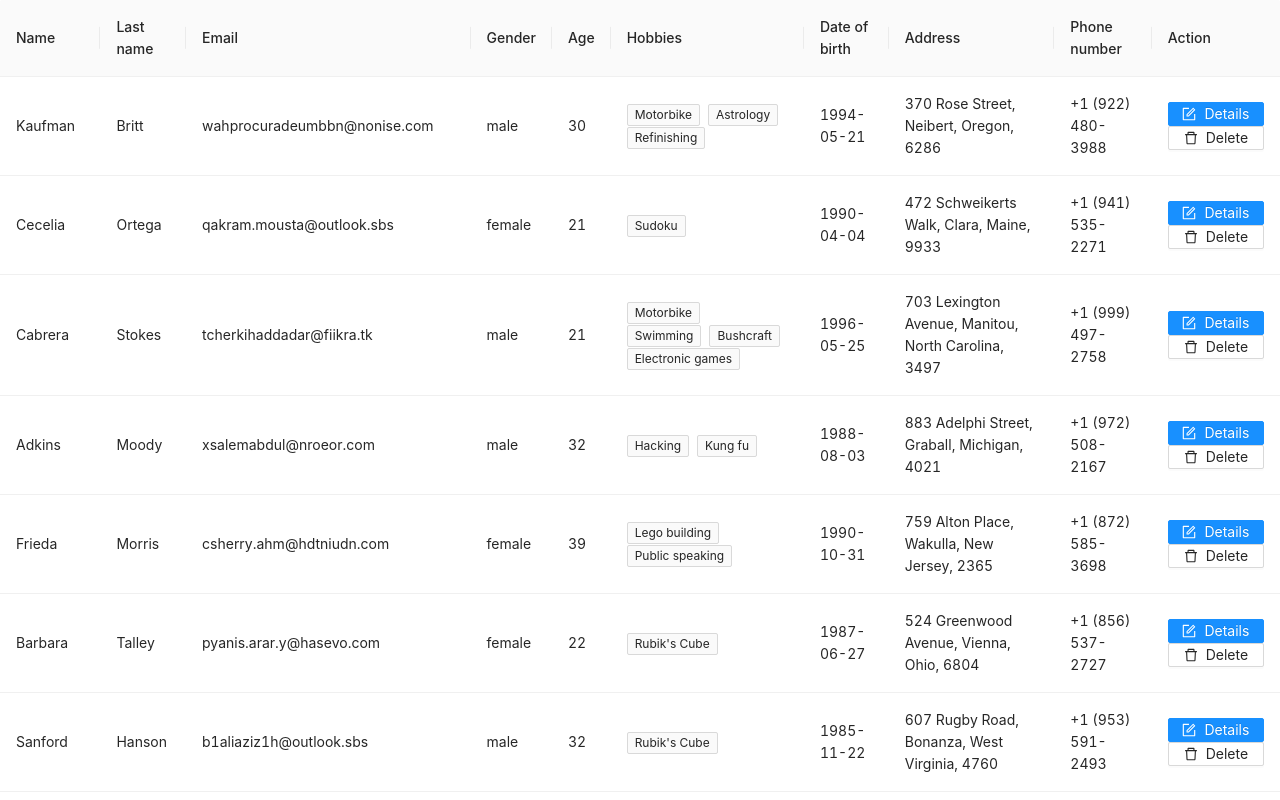
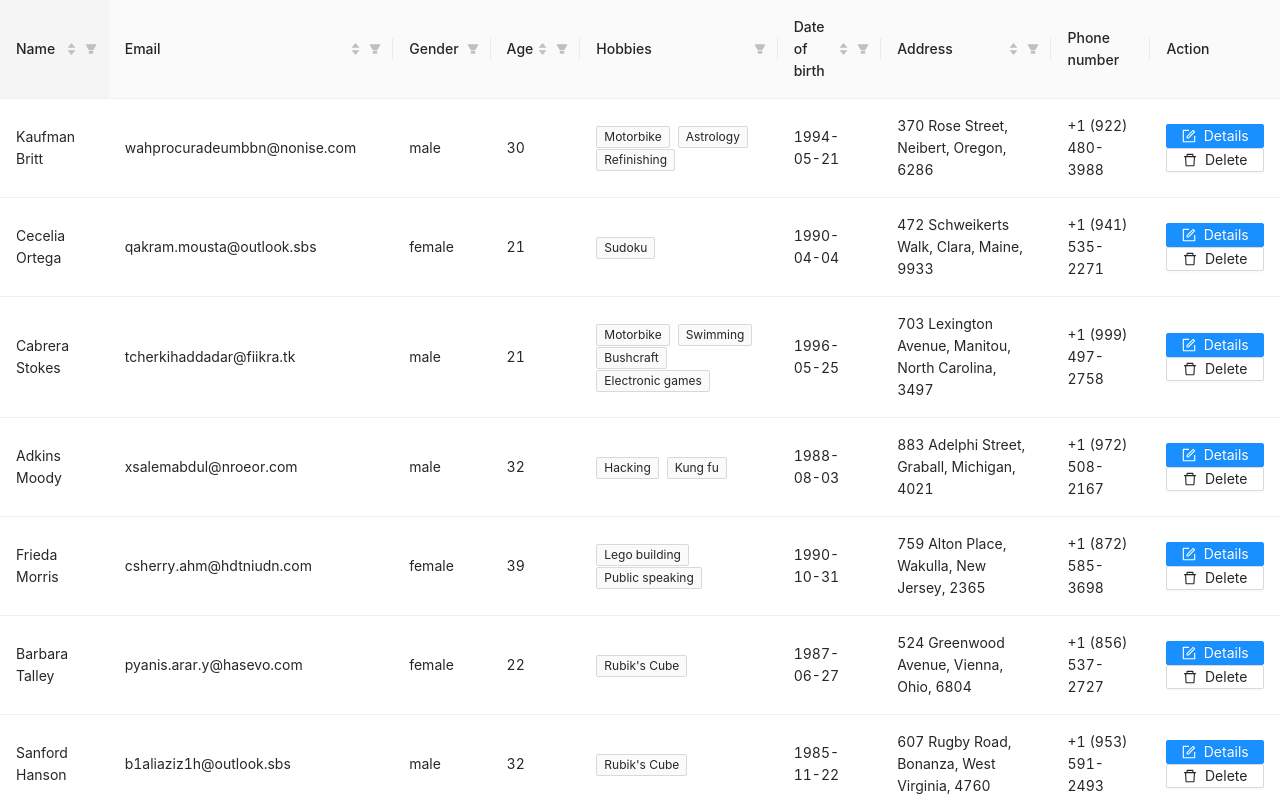
Before and after one commit to aniasgit/admin-users, a React (Create React App) app: page / in a window 1280 px wide. Shown: the top 800 px of the page. Built offline with nearby package versions, Linux system fonts and the light colour scheme.

Commit message:
sorting and filtering usersData

```diff
--- a/src/components/UsersTable.tsx
+++ b/src/components/UsersTable.tsx
@@ -4,39 +4,57 @@ import {UsersContext} from '../context/UsersContext';
 import type {UserContextType} from '../context/UsersContext';
 import {DeleteOutlined, FormOutlined} from '@ant-design/icons';
 import {Link} from 'react-router-dom';
+import type {User} from '../services/UsersService';
+import { ColumnsType } from 'antd/es/table'
+import {nameFilters, onNameFilter, emailFilters, onEmailFilter, ageFilters, onAgeFilter, hobbyFilters, onHobbyFilter, dateFilters, onDateFilter, addressFilters, onAddressFilter} from './UsersTableFilters';
+
 
 function UsersTable() {
 
     const {usersData, hobbyMap} = useContext<UserContextType>(UsersContext);
 
-    const columns = [
+    const columns : ColumnsType<User> = [
       {
         key: '1',
         title: 'Name',
-        dataIndex: 'name'
+        dataIndex: 'name',
+        render: (name: string, record: User) => {return name+' '+record.lastName},
+        sorter: (record1: User, record2: User) => {
+          const comp = record1.name.localeCompare(record2.name);
+          if (comp !== 0) return comp;
+          else return record1.lastName.localeCompare(record2.lastName);
+        },
+        filters: nameFilters(usersData),
+        onFilter: onNameFilter
       },
       {
         key: '2',
-        title: 'Last name',
-        dataIndex: 'lastName'
+        title: 'Email',
+        dataIndex: 'email',
+        sorter: (record1: User, record2: User) => record1.email.localeCompare(record2.email),
+        filters: emailFilters(usersData),
+        onFilter: onEmailFilter
       },
       {
         key: '3',
-        title: 'Email',
-        dataIndex: 'email'
+        title: 'Gender',
+        dataIndex: 'gender',
+        filters: [
+          {text: "female", value: "female"},
+          {text: "male", value: "male"}
+        ],
+        onFilter: (value: any, record: User) => record.gender === value
       },
       {
         key: '4',
-        title: 'Gender',
-        dataIndex: 'gender'
+        title: 'Age',
+        dataIndex: 'age',
+        sorter: (record1:User, record2:User) => record1.age-record2.age,
+        filters: ageFilters(usersData),
+        onFilter: onAgeFilter
       },
       {
         key: '5',
-        title: 'Age',
-        dataIndex: 'age'
-      },
-      {
-        key: '6',
         title: 'Hobbies',
         dataIndex: 'hobbies',
         render: (hobbies: string[]) => (
@@ -57,25 +75,33 @@ function UsersTable() {
               );
             })}
           </>
-        )
+        ),
+        filters: hobbyFilters(hobbyMap),
+        onFilter: onHobbyFilter
+      },
+      {
+        key: '6',
+        title: 'Date of birth',
+        dataIndex: 'dateOfBirth',
+        sorter: (record1: User, record2: User) => record1.dateOfBirth.localeCompare(record2.dateOfBirth),
+        filters: dateFilters(usersData),
+        onFilter: onDateFilter
       },
       {
         key: '7',
-        title: 'Date of birth',
-        dataIndex: 'dateOfBirth'
+        title: 'Address',
+        dataIndex: 'address',
+        sorter: (record1: User, record2: User) => record1.address.localeCompare(record2.address),
+        filters: addressFilters(usersData),
+        onFilter: onAddressFilter
       },
       {
         key: '8',
-        title: 'Address',
-        dataIndex: 'address'
-      },
-      {
-        key: '9',
         title: 'Phone number',
         dataIndex: 'phoneNumber'
       },
       {
-        key: '10',
+        key: '9',
         title: 'Action',
         dataIndex: 'id',
         render: (id: string) => {
--- /dev/null
+++ b/src/components/UsersTableFilters.tsx
@@ -0,0 +1,79 @@
+import type {User} from '../services/UsersService';
+import type {Hobby} from '../services/HobbiesService';
+
+function nameFilters(users: User[]) {
+    let nameArray = users.map((user) => user.name+' '+user.lastName);
+    nameArray = Array.from(new Set(nameArray));
+    nameArray.sort();
+    let nameFilters = [];
+    nameFilters = nameArray.map((name) => ({text: name, value: name}));
+    return nameFilters;
+}
+
+function onNameFilter (value: any, record: User) {
+    return (record.name+' '+record.lastName) === value;
+}
+function emailFilters(users: User[]) {
+    let emailArray = users.map((user) => user.email);
+    emailArray = Array.from(new Set(emailArray));
+    emailArray.sort();
+    let emailFilters = [];
+    emailFilters = emailArray.map((email) => ({text: email, value: email}));
+    return emailFilters;
+}
+
+function onEmailFilter (value: any, record: User) {
+    return record.email === value;
+}
+
+function ageFilters(users: User[]) {
+    let ageArray = users.map((user) => user.age);
+    ageArray = Array.from(new Set(ageArray));
+    ageArray.sort();
+    let ageFilters = [];
+    ageFilters = ageArray.map((age) => ({text: age.toString(), value: age}));
+    return ageFilters;
+}
+
+function onAgeFilter (value: any, record: User) {
+    return record.age === value;
+}
+
+function hobbyFilters(hobbies: Hobby[]) {
+    hobbies.sort((a, b) => a.name.localeCompare(b.name));
+    let hobbyFilters = [];
+    hobbyFilters = hobbies.map((hobby) => ({text: hobby.name, value: hobby.id}));
+    return hobbyFilters;
+}
+
+function onHobbyFilter (value: any, record: User) {
+    return record.hobbies.includes(value);
+}
+
+function dateFilters(users: User[]) {
+    let dateArray = users.map((user) => user.dateOfBirth);
+    dateArray = Array.from(new Set(dateArray));
+    dateArray.sort();
+    let dateFilters = [];
+    dateFilters = dateArray.map((date) => ({text: date, value: date}));
+    return dateFilters;
+}
+
+function onDateFilter (value: any, record: User) {
+    return record.dateOfBirth === value;
+}
+
+function addressFilters(users: User[]) {
+    let addressArray = users.map((user) => user.address);
+    addressArray = Array.from(new Set(addressArray));
+    addressArray.sort();
+    let addressFilters = [];
+    addressFilters = addressArray.map((address) => ({text: address, value: address}));
+    return addressFilters;
+}
+
+function onAddressFilter (value: any, record: User) {
+    return record.address === value;
+}
+export {nameFilters, onNameFilter, emailFilters, onEmailFilter, ageFilters, onAgeFilter, hobbyFilters, onHobbyFilter, dateFilters,
+    onDateFilter, addressFilters, onAddressFilter}
```
